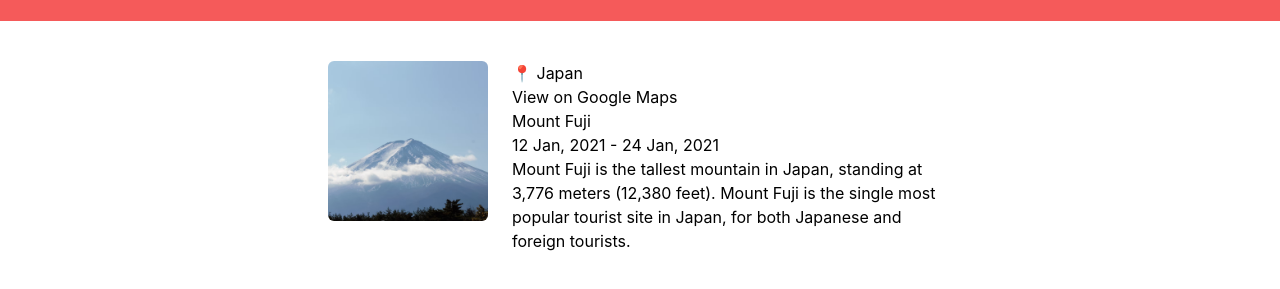
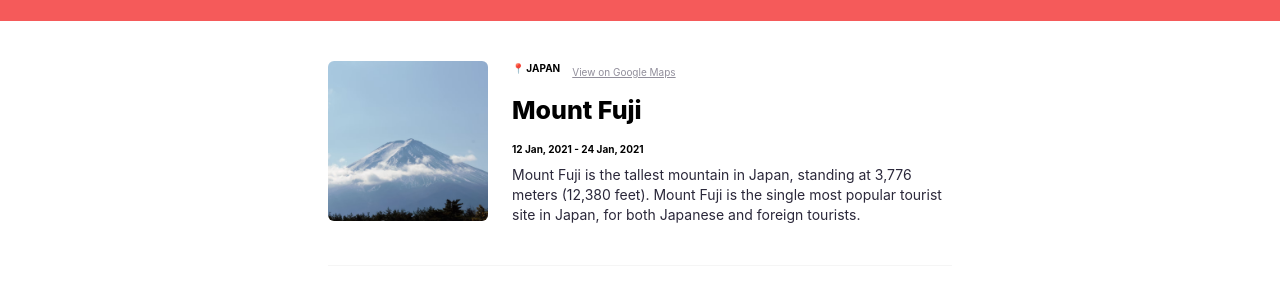
Before and after one commit to Nikushajgarkava718/task-12-Nikusha-Jgarkava, a website: page index.html in a window 1280 px wide. Shown: the part 51-340 px from the top of the page. Drawn offline with Linux system fonts and the light colour scheme.

Commit message:
fix : japan / view on google

```diff
--- a/css/style.css
+++ b/css/style.css
@@ -7,4 +7,6 @@ html {
 @theme {
   --color-primary: #f55a5a;
   --color-secondary: #f5f5f5;
+  --color-link: #918e9b;
+  --color-paragraph: #2b283a;
 }
--- a/index.html
+++ b/index.html
@@ -21,11 +21,20 @@
           />
         </div>
         <div>
-          <p>📍 Japan</p>
-          <a href="#">View on Google Maps</a>
-          <h2>Mount Fuji</h2>
-          <h3>12 Jan, 2021 - 24 Jan, 2021</h3>
-          <p>
+          <div class="flex items-center gap-3 mb-2">
+            <p class="flex items-center text-[10px] uppercase font-bold mb-2">
+              📍 Japan
+            </p>
+            <a href="#" class="text-link underline text-[10px]"
+              >View on Google Maps</a
+            >
+          </div>
+
+          <h2 class="text-[25px] font-extrabold mb-3">Mount Fuji</h2>
+          <h3 class="text-[10px] font-bold mb-2">
+            12 Jan, 2021 - 24 Jan, 2021
+          </h3>
+          <p class="text-paragraph font text-sm">
             Mount Fuji is the tallest mountain in Japan, standing at 3,776
             meters (12,380 feet). Mount Fuji is the single most popular tourist
             site in Japan, for both Japanese and foreign tourists.
```
Also changed, not shown: css/final.css.
